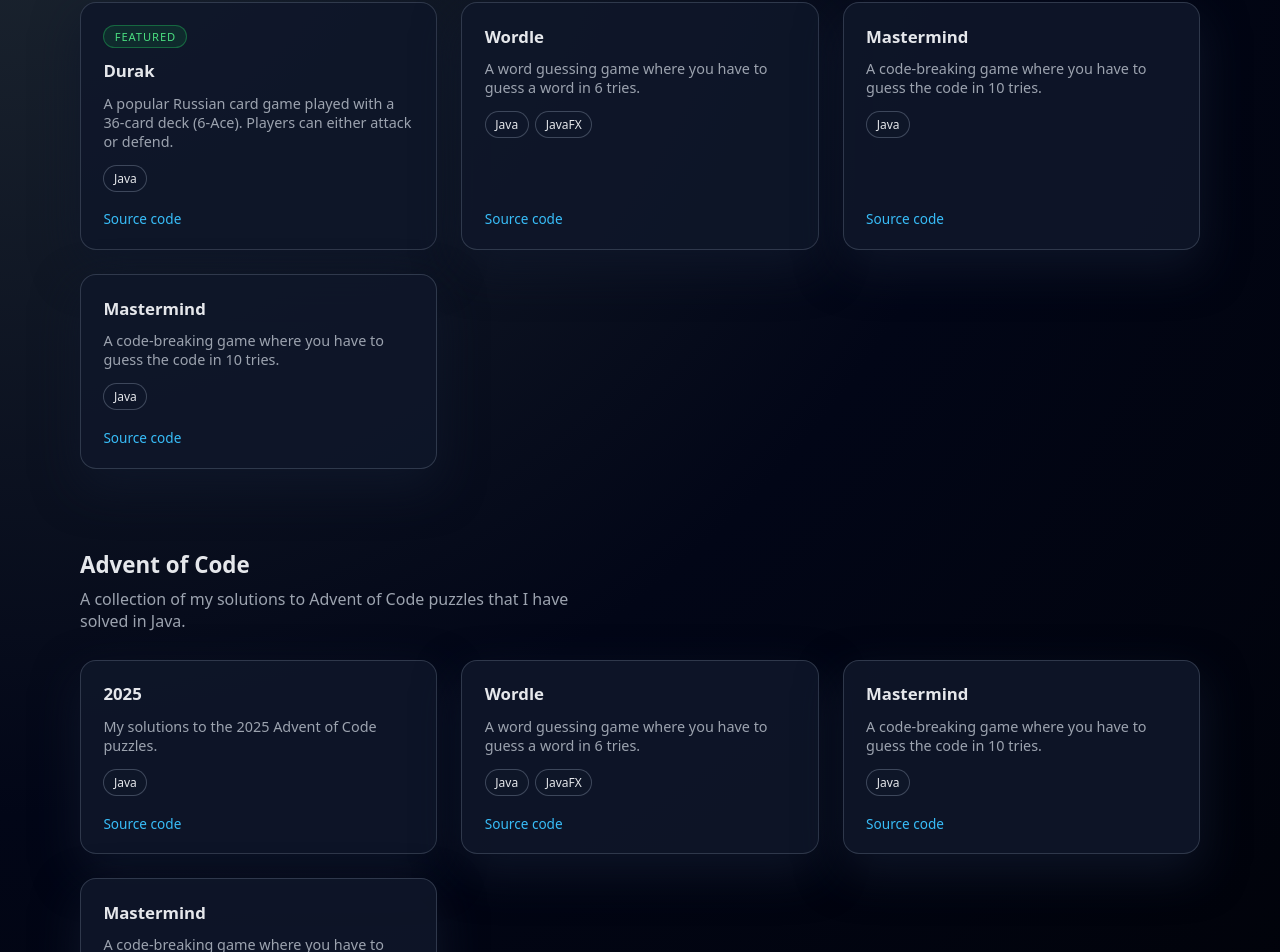
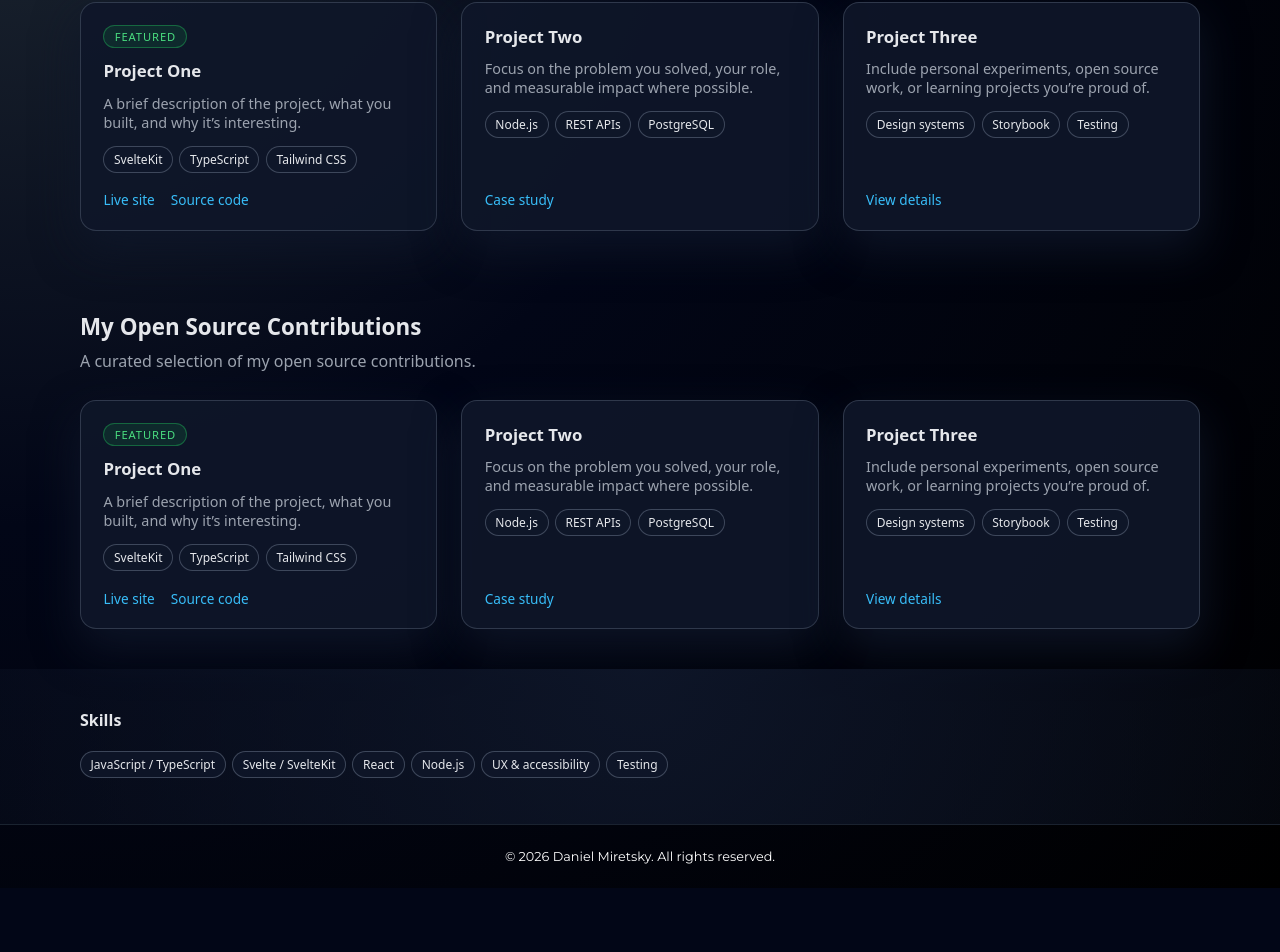
Before and after one commit to DMFriends/portfolio-site, a SvelteKit app: page /portfolio in a window 1280 px wide. Shown: the part 244-1196 px from the top of the page. After the commit the page ends 1132 px from the top, so only its background shows below. Built offline with nearby package versions, Linux system fonts and the light colour scheme.

Commit message:
Revert "FOOTER"
This reverts commit e565400a3fcfb4b52699f7ad097c3fd09356ea24.

```diff
--- a/src/routes/portfolio/+page.svelte
+++ b/src/routes/portfolio/+page.svelte
@@ -23,119 +23,48 @@
   <div class="grid">
     <article class="card project">
       <div class="card-tag">Featured</div>
-      <h3>Durak</h3>
+      <h3>Project One</h3>
       <p class="card-subtitle">
-        A popular Russian card game played with a 36-card deck (6-Ace). Players can either attack or defend.
+        A brief description of the project, what you built, and why it’s interesting.
       </p>
       <ul class="pill-list">
-        <li>Java</li>
+        <li>SvelteKit</li>
+        <li>TypeScript</li>
+        <li>Tailwind CSS</li>
       </ul>
       <div class="card-footer">
-        <a href="https://github.com/DMFriends/portfolio/tree/main/Java/Durak" class="link">Source code</a>
+        <a href="#" class="link">Live site</a>
+        <a href="#" class="link">Source code</a>
       </div>
     </article>
 
     <article class="card project">
-      <h3>Wordle</h3>
+      <h3>Project Two</h3>
       <p class="card-subtitle">
-        A word guessing game where you have to guess a word in 6 tries.
+        Focus on the problem you solved, your role, and measurable impact where possible.
       </p>
       <ul class="pill-list">
-        <li>Java</li>
-        <li>JavaFX</li>
+        <li>Node.js</li>
+        <li>REST APIs</li>
+        <li>PostgreSQL</li>
       </ul>
       <div class="card-footer">
-        <a href="https://github.com/DMFriends/portfolio/tree/main/Java/Wordle" class="link">Source code</a>
+        <a href="#" class="link">Case study</a>
       </div>
     </article>
 
     <article class="card project">
-      <h3>Mastermind</h3>
+      <h3>Project Three</h3>
       <p class="card-subtitle">
-        A code-breaking game where you have to guess the code in 10 tries.
+        Include personal experiments, open source work, or learning projects you’re proud of.
       </p>
       <ul class="pill-list">
-        <li>Java</li>
+        <li>Design systems</li>
+        <li>Storybook</li>
+        <li>Testing</li>
       </ul>
       <div class="card-footer">
-        <a href="https://github.com/DMFriends/portfolio/tree/main/Java/Mastermind" class="link">Source code</a>
-      </div>
-    </article>
-
-    <article class="card project">
-      <h3>Mastermind</h3>
-      <p class="card-subtitle">
-        A code-breaking game where you have to guess the code in 10 tries.
-      </p>
-      <ul class="pill-list">
-        <li>Java</li>
-      </ul>
-      <div class="card-footer">
-        <a href="https://github.com/DMFriends/portfolio/tree/main/Java/Mastermind" class="link">Source code</a>
-      </div>
-    </article>
-  </div>
-</section>
-
-<section id="aoc" class="section">
-  <div class="section-header">
-    <h2>Advent of Code</h2>
-    <p>
-      A collection of my solutions to Advent of Code puzzles that I have solved in Java.
-    </p>
-  </div>
-
-  <div class="grid">
-    <article class="card project">
-      <h3>2025</h3>
-      <p class="card-subtitle">
-        My solutions to the 2025 Advent of Code puzzles.
-      </p>
-      <ul class="pill-list">
-        <li>Java</li>
-      </ul>
-      <div class="card-footer">
-        <a href="https://github.com/DMFriends/portfolio/tree/main/Java/Durak" class="link">Source code</a>
-      </div>
-    </article>
-
-    <article class="card project">
-      <h3>Wordle</h3>
-      <p class="card-subtitle">
-        A word guessing game where you have to guess a word in 6 tries.
-      </p>
-      <ul class="pill-list">
-        <li>Java</li>
-        <li>JavaFX</li>
-      </ul>
-      <div class="card-footer">
-        <a href="https://github.com/DMFriends/portfolio/tree/main/Java/Wordle" class="link">Source code</a>
-      </div>
-    </article>
-
-    <article class="card project">
-      <h3>Mastermind</h3>
-      <p class="card-subtitle">
-        A code-breaking game where you have to guess the code in 10 tries.
-      </p>
-      <ul class="pill-list">
-        <li>Java</li>
-      </ul>
-      <div class="card-footer">
-        <a href="https://github.com/DMFriends/portfolio/tree/main/Java/Mastermind" class="link">Source code</a>
-      </div>
-    </article>
-
-    <article class="card project">
-      <h3>Mastermind</h3>
-      <p class="card-subtitle">
-        A code-breaking game where you have to guess the code in 10 tries.
-      </p>
-      <ul class="pill-list">
-        <li>Java</li>
-      </ul>
-      <div class="card-footer">
-        <a href="https://github.com/DMFriends/portfolio/tree/main/Java/Mastermind" class="link">Source code</a>
+        <a href="#" class="link">View details</a>
       </div>
     </article>
   </div>
```
